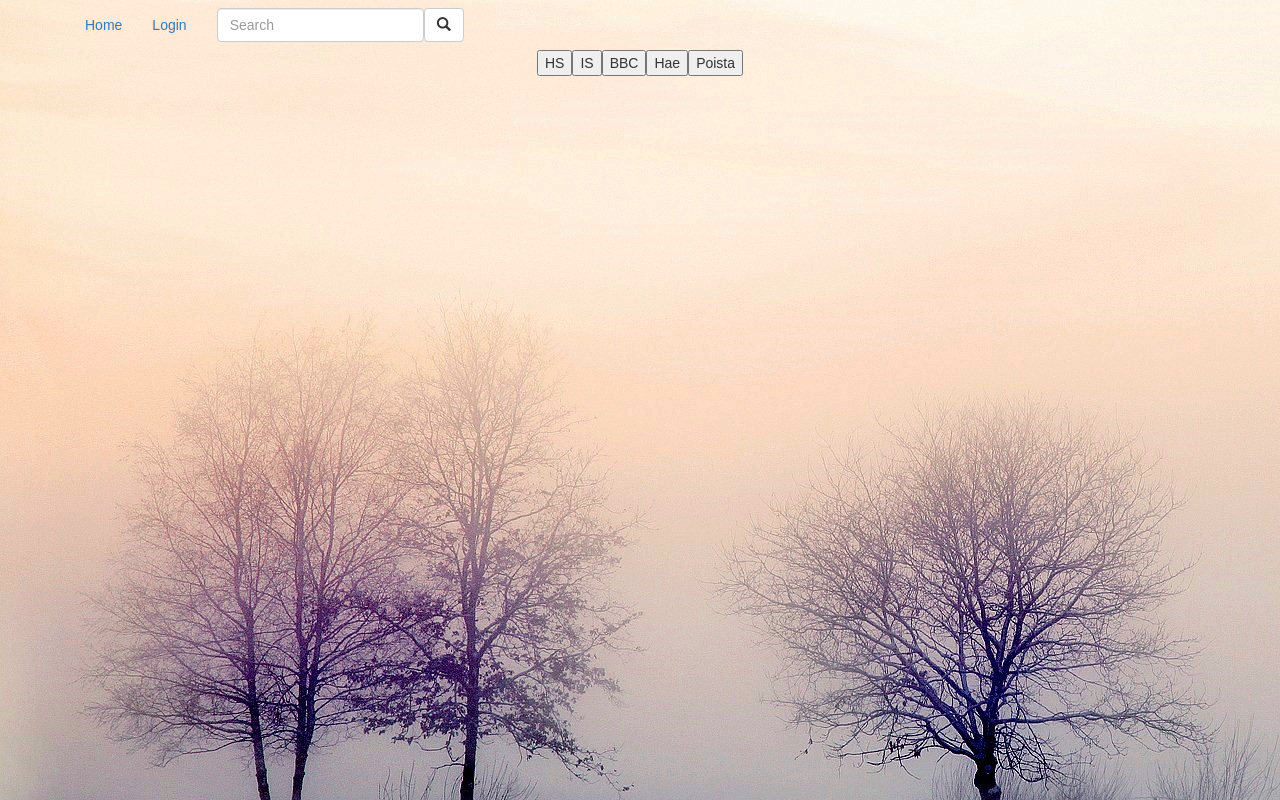
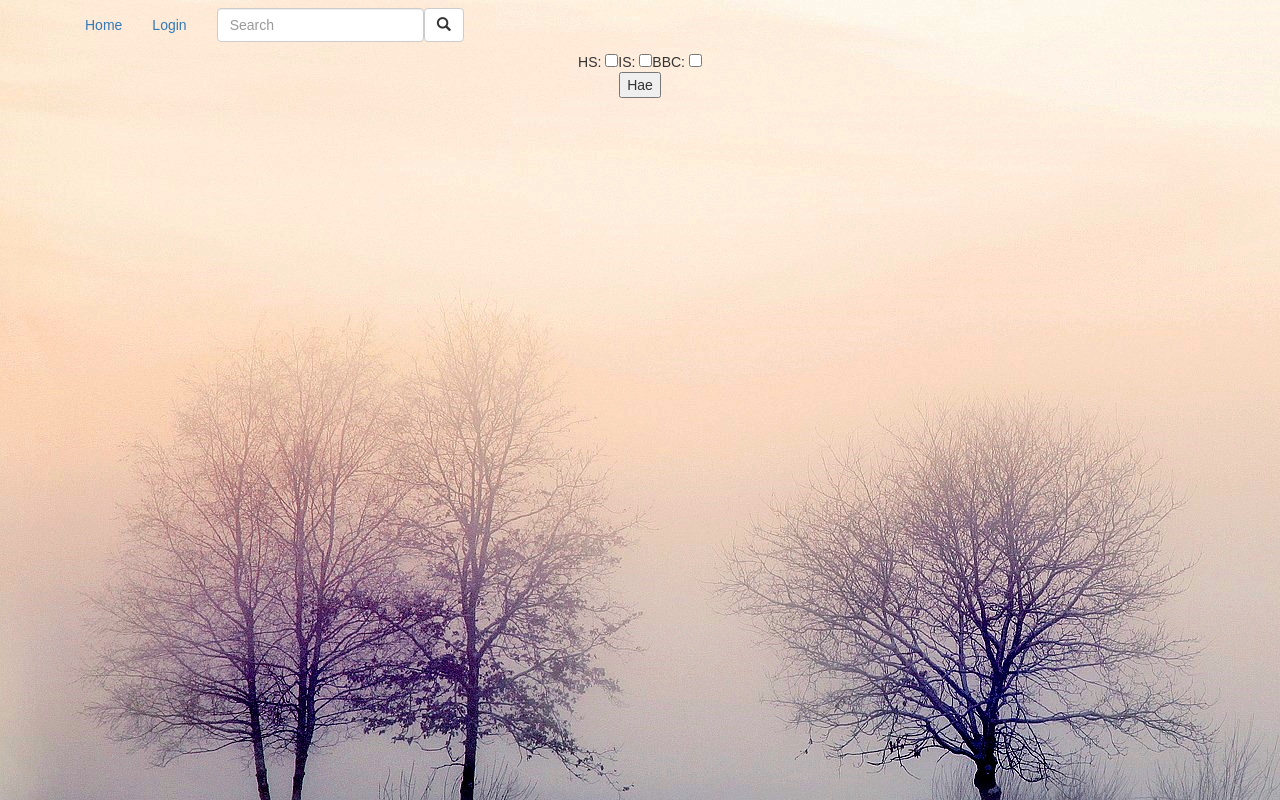
Before and after one commit to JohannaJe/loppuprojekti_Front, a React (Create React App) app: page /home in a window 1280 px wide. Built offline with nearby package versions, Linux system fonts and the light colour scheme.

Commit message:
Feedit valitaan checkbokseilla ja lähetetään bäckiin.

```diff
--- a/src/komponentit/Etusivu.js
+++ b/src/komponentit/Etusivu.js
@@ -2,7 +2,7 @@ import React, {Component} from 'react';
 import {Vaihtoehdot} from "./Vaihtoehdot";
 import {Listaus} from "./Listaus";
 import './Etusivu.css';
-import {haeLista, taulukkoon, taulukko} from "./funktiot";
+import {haeLista, taulukkoon, poistaTaulukosta, taulukko, lahdetaulukko} from "./funktiot";
 
 export class Etusivu extends Component {
     state = {testiLista: [], msg: "Haetaan dataa"}
@@ -11,41 +11,43 @@ export class Etusivu extends Component {
 
 
     haeListaJaPaivita = () => {
-        // Jos on hakusana:
         haeLista(function (lista) {
             this.setState({testiLista: lista, msg: null});
             console.log(this.state.testiLista);
-        }.bind(this), taulukko()); // jälkimmäinen parametri haluttu stringi
+        }.bind(this), lahdetaulukko);
 
     }
 
-    lisaaHS = () => {
-        taulukkoon("HS");
-
-    }
-    lisaaIS = () => {
-        taulukkoon("IS");
+    toggleHS = () => {
+        if (lahdetaulukko.indexOf("HS") > -1) {
+            poistaTaulukosta("HS");
+        } else {
+            taulukkoon("HS");
+        }
 
     }
 
-    lisaaBBC = () => {
-        taulukkoon("BBC");
-
+    toggleIS = () => {
+        if (lahdetaulukko.indexOf("IS") > -1) {
+            poistaTaulukosta("IS");
+        } else {
+            taulukkoon("IS");
+        }
 
     }
 
-    poistaLista = () => {
-        haeLista(function (lista) {
-            this.setState({testiLista: [], msg: null});
-            console.log(this.state.testiLista);
-        }.bind(this));
-
+    toggleBBC = () => {
+        if (lahdetaulukko.indexOf("BBC") > -1) {
+            poistaTaulukosta("BBC");
+        } else {
+            taulukkoon("BBC");
+        }
     }
 
        render(){
         return(
             <div className ="tausta">
-            <Vaihtoehdot haefunktio={this.haeListaJaPaivita} HS={this.lisaaHS} IS={this.lisaaIS} BBC={this.lisaaBBC} poistafunktio={this.poistaLista}/>
+            <Vaihtoehdot haefunktio={this.haeListaJaPaivita} HS={this.toggleHS} IS={this.toggleIS} BBC={this.toggleBBC}/>
             <Listaus lista={this.state.testiLista}/>
             </div>
         );
--- a/src/komponentit/Vaihtoehdot.js
+++ b/src/komponentit/Vaihtoehdot.js
@@ -6,17 +6,15 @@ export class Vaihtoehdot extends React.Component {
     render(){
         return(
             <div className = "vaihtoehtoreuna">
-                <button type="button" onClick={this.props.HS}>HS</button>
-                <button type="button" onClick={this.props.IS}>IS</button>
-                <button type="button" onClick={this.props.BBC}>BBC</button>
+
+                HS: <input type="checkbox" checked={this.state} onChange={this.props.HS} />
+                IS: <input type="checkbox" checked={this.state} onChange={this.props.IS} />
+                BBC: <input type="checkbox" checked={this.state} onChange={this.props.BBC} />
+                <br/>
+
                 <button type="button" onClick={this.props.haefunktio}>Hae</button>
-                <button type="button" onClick={this.props.poistafunktio}>Poista</button>
             </div>
     );
     }
 
-    tulosta=(c) => {
-        c.preventDefault();
-
-    }
 }
--- a/src/komponentit/funktiot.js
+++ b/src/komponentit/funktiot.js
@@ -31,6 +31,12 @@ function taulukkoon(lahde) {
     lahdetaulukko.push(lahde);
 }
 
+function poistaTaulukosta (lahde) {
+    const poistettava = lahdetaulukko.indexOf(lahde);
+    lahdetaulukko.splice(poistettava, 1);
+
+}
+
 function taulukko() {
     return lahdetaulukko;
 
@@ -40,3 +46,5 @@ function taulukko() {
 export {haeLista};
 export {taulukkoon};
 export {taulukko};
+export {poistaTaulukosta};
+export {lahdetaulukko};
```
